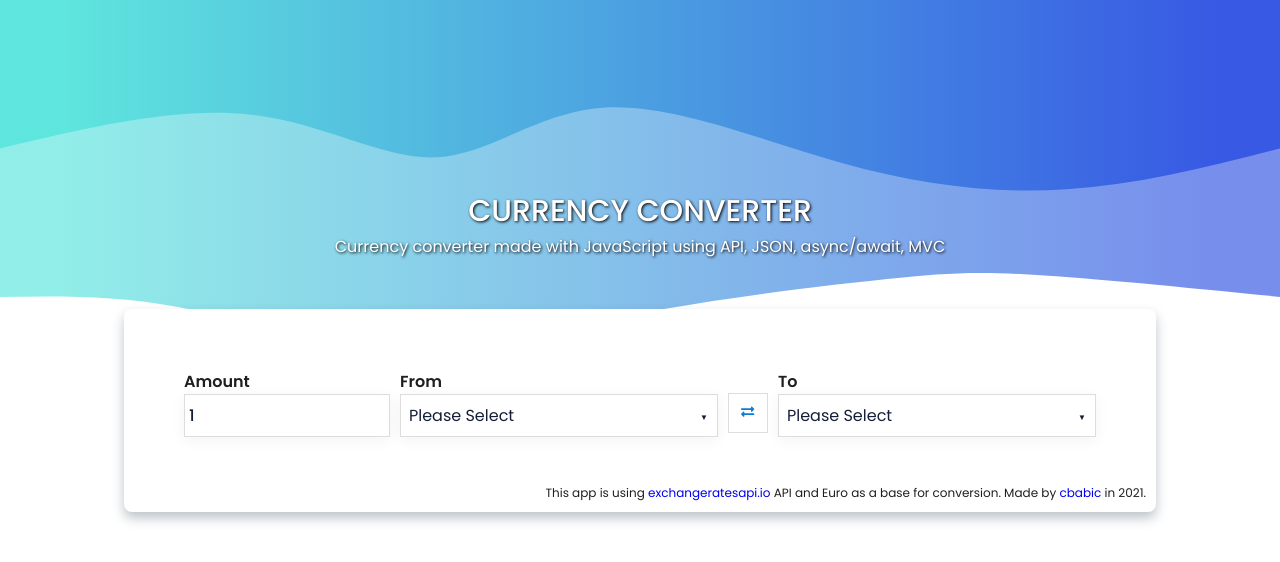
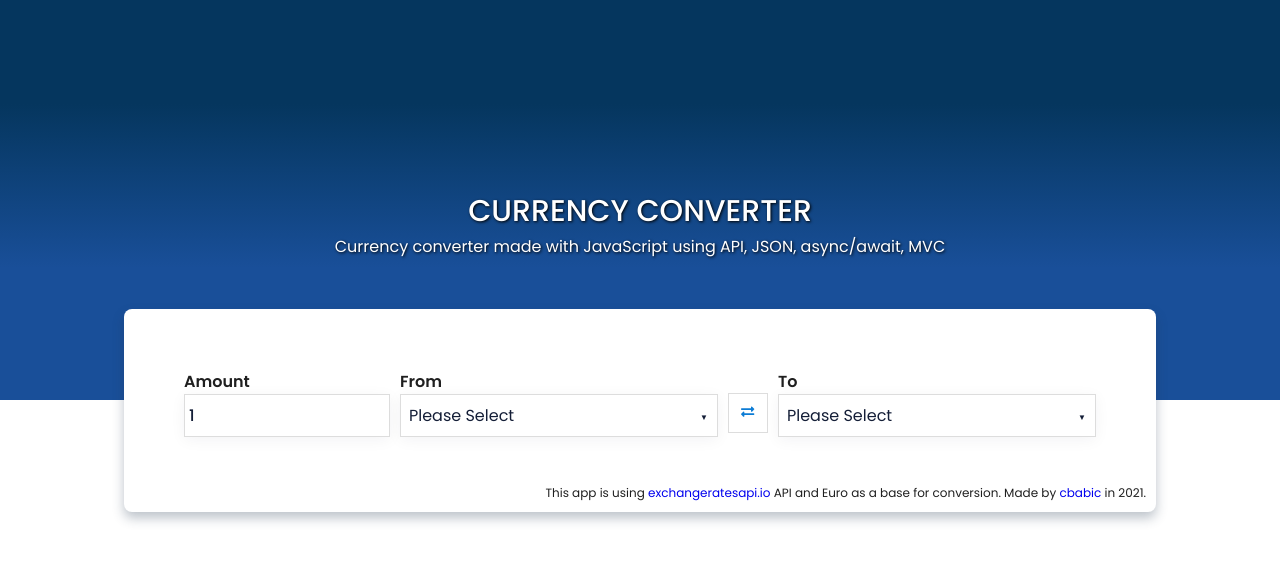
Before and after one commit to CokeCain/currency-converter, a website built with Parcel: page index.html in a window 1280 px wide. Built offline with nearby package versions, Linux system fonts and the light colour scheme; no server answers.

Commit message:
Revert stripe background style

```diff
--- a/css/main.css
+++ b/css/main.css
@@ -275,7 +275,7 @@ dropdown-button span {
   background: #f6f6f6;
   transition: background 0.2s ease;
 }
-.stripe_old {
+.stripe {
   background: rgb(25, 79, 153);
   background: -moz-linear-gradient(0deg, rgba(25, 79, 153, 1) 33%, rgba(5, 54, 94, 1) 74%);
   background: -webkit-linear-gradient(0deg, rgba(25, 79, 153, 1) 33%, rgba(5, 54, 94, 1) 74%);
@@ -289,7 +289,7 @@ dropdown-button span {
   height: 50%;
 }
 
-.stripe {
+.stripe_old {
   position: absolute;
   top: 0;
   left: 0;
--- a/index.html
+++ b/index.html
@@ -18,29 +18,8 @@
 <body>
 
 
-    <div class="stripe"><svg height="100%" width="100%" id="svg" viewBox="0 0 1440 500"
-            xmlns="http://www.w3.org/2000/svg" class="transition duration-300 ease-in-out delay-150">
-            <defs>
-                <linearGradient id="gradient">
-                    <stop offset="5%" stop-color="#002bdc88"></stop>
-                    <stop offset="95%" stop-color="#32ded488"></stop>
-                </linearGradient>
-            </defs>
-            <path
-                d="M 0,500 C 0,500 0,166 0,166 C 104.56410256410257,176.5025641025641 209.12820512820514,187.0051282051282 278,191 C 346.87179487179486,194.9948717948718 380.05128205128204,192.4820512820513 442,186 C 503.94871794871796,179.5179487179487 594.6666666666666,169.06666666666666 695,152 C 795.3333333333334,134.93333333333334 905.2820512820513,111.25128205128205 999,113 C 1092.7179487179487,114.74871794871795 1170.205128205128,141.92820512820515 1241,155 C 1311.794871794872,168.07179487179485 1375.897435897436,167.03589743589743 1440,166 C 1440,166 1440,500 1440,500 Z"
-                stroke="none" stroke-width="0" fill="url(#gradient)"
-                class="transition-all duration-300 ease-in-out delay-150" transform="rotate(-180 720 250)"></path>
-            <defs>
-                <linearGradient id="gradient">
-                    <stop offset="5%" stop-color="#002bdcff"></stop>
-                    <stop offset="95%" stop-color="#32ded4ff"></stop>
-                </linearGradient>
-            </defs>
-            <path
-                d="M 0,500 C 0,500 0,333 0,333 C 79.46666666666667,312.61538461538464 158.93333333333334,292.2307692307692 240,287 C 321.06666666666666,281.7692307692308 403.73333333333335,291.6923076923077 494,317 C 584.2666666666667,342.3076923076923 682.1333333333333,383 758,379 C 833.8666666666667,375 887.7333333333332,326.3076923076924 948,323 C 1008.2666666666668,319.6923076923076 1074.9333333333334,361.7692307692308 1158,371 C 1241.0666666666666,380.2307692307692 1340.5333333333333,356.61538461538464 1440,333 C 1440,333 1440,500 1440,500 Z"
-                stroke="none" stroke-width="0" fill="url(#gradient)"
-                class="transition-all duration-300 ease-in-out delay-150" transform="rotate(-180 720 250)"></path>
-        </svg></div>
+    <div class="stripe"></div>
+
 
     <div class="main">
         <div class="title-subtitle">
```
